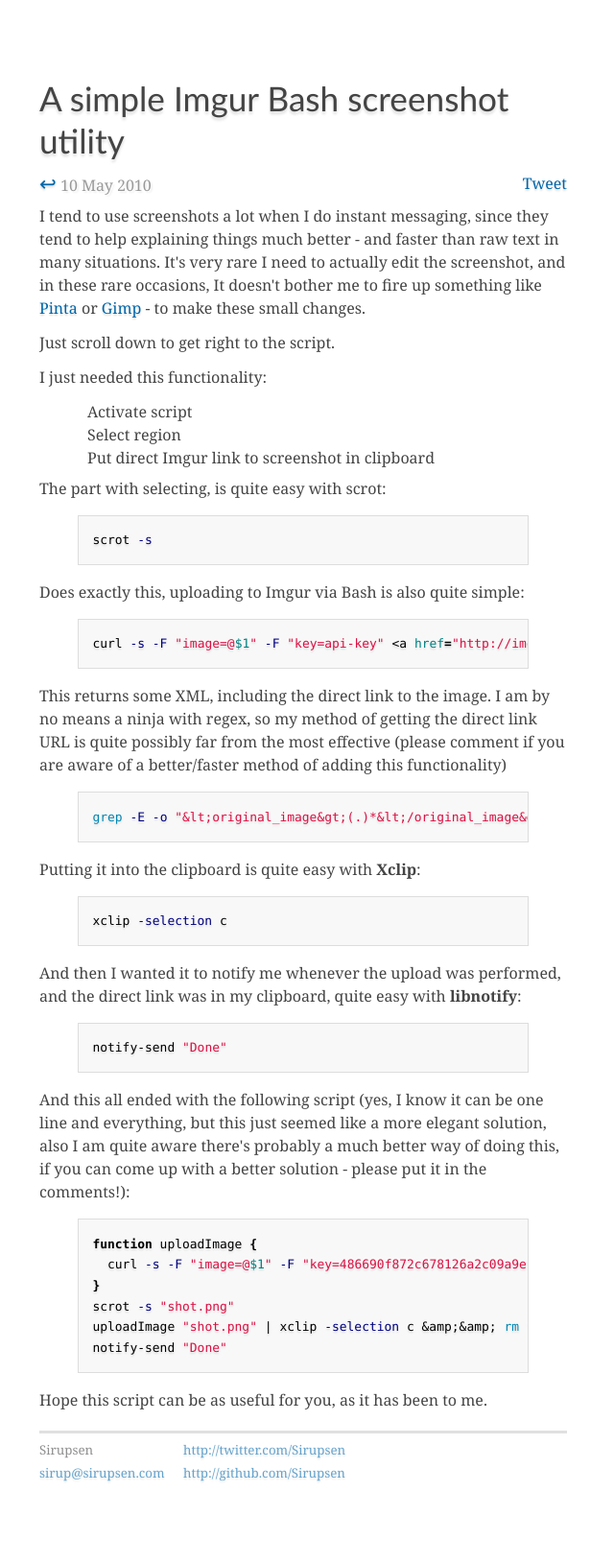
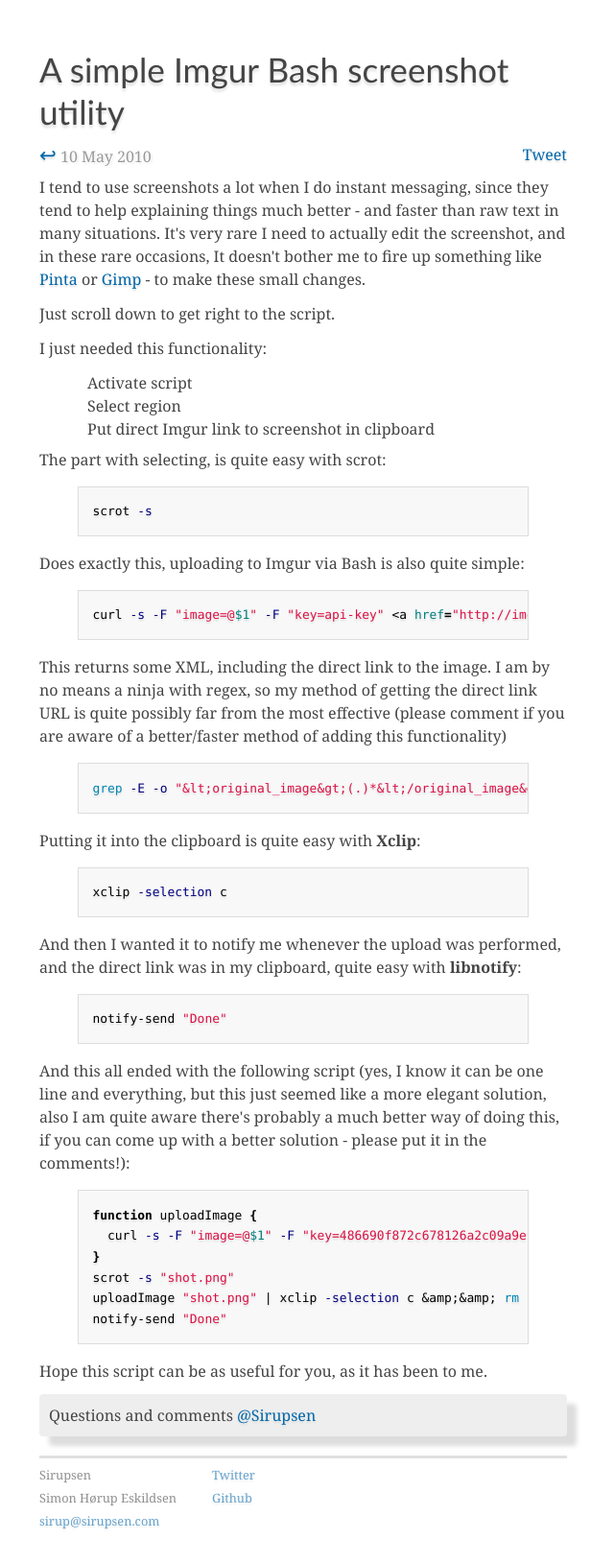
Before and after one commit to igor47/blog, a Jekyll site: the page built from _posts/2010-05-10-a-simple-imgur-bash-screenshot-utility.html, in a window 1280 px wide. Shown: the whole page at 96% size, without its empty margins (324-964 px from the left). Built offline with Jekyll 4.4.1, drawn with Linux system fonts in a browser that asks for light colours; Markdown is read by kramdown in place of the engine named in the settings; comment, search, counter and statistics services are not loaded.

Commit message:
Simplified layout even further.

```diff
--- a/_layouts/default.html
+++ b/_layouts/default.html
@@ -16,13 +16,14 @@
 
       <div id="footer">
         <div class="contact">
-          Sirupsen
+          Sirupsen<br/>
+          Simon Hørup Eskildsen
           <a href="mailto:sirup@sirupsen.com">sirup@sirupsen.com</a>
         </div>
 
         <div class="contact">
-          <a href="http://twitter.com/Sirupsen">http://twitter.com/Sirupsen</a>
-          <a href="http://github.com/Sirupsen">http://github.com/Sirupsen</a>
+          <a href="http://twitter.com/Sirupsen">Twitter</a><br/>
+          <a href="http://github.com/Sirupsen">Github</a>
         </div>
       </div>
     </div>
--- a/_layouts/post.html
+++ b/_layouts/post.html
@@ -29,3 +29,7 @@
 -->
 
 {{ content }}
+
+<div class="sticker">
+  Questions and comments <a href="http://twitter.com/Sirupsen">@Sirupsen</a>
+</div>
--- a/static/css/style.css
+++ b/static/css/style.css
@@ -98,7 +98,7 @@
 }
 
 #container {
-  margin: 80px auto;
+  margin: 50px auto;
   width: 550px;
 }
 
@@ -362,11 +362,18 @@
 }
 
 .contact {
-  width: 150px;
+  width: 180px;
   float: left;
-  font-size: 10pt;
 }
 
 .text {
   color: #444;
 }
+
+.sticker {
+  background-color: #eee;
+  padding: 10px;
+  margin: 10px 0 10px 0;
+  border-radius: 4px;
+  box-shadow: 10px 10px 5px #ddd;
+}
```
Also changed, not shown: index.textile (+0 -12 lines).
